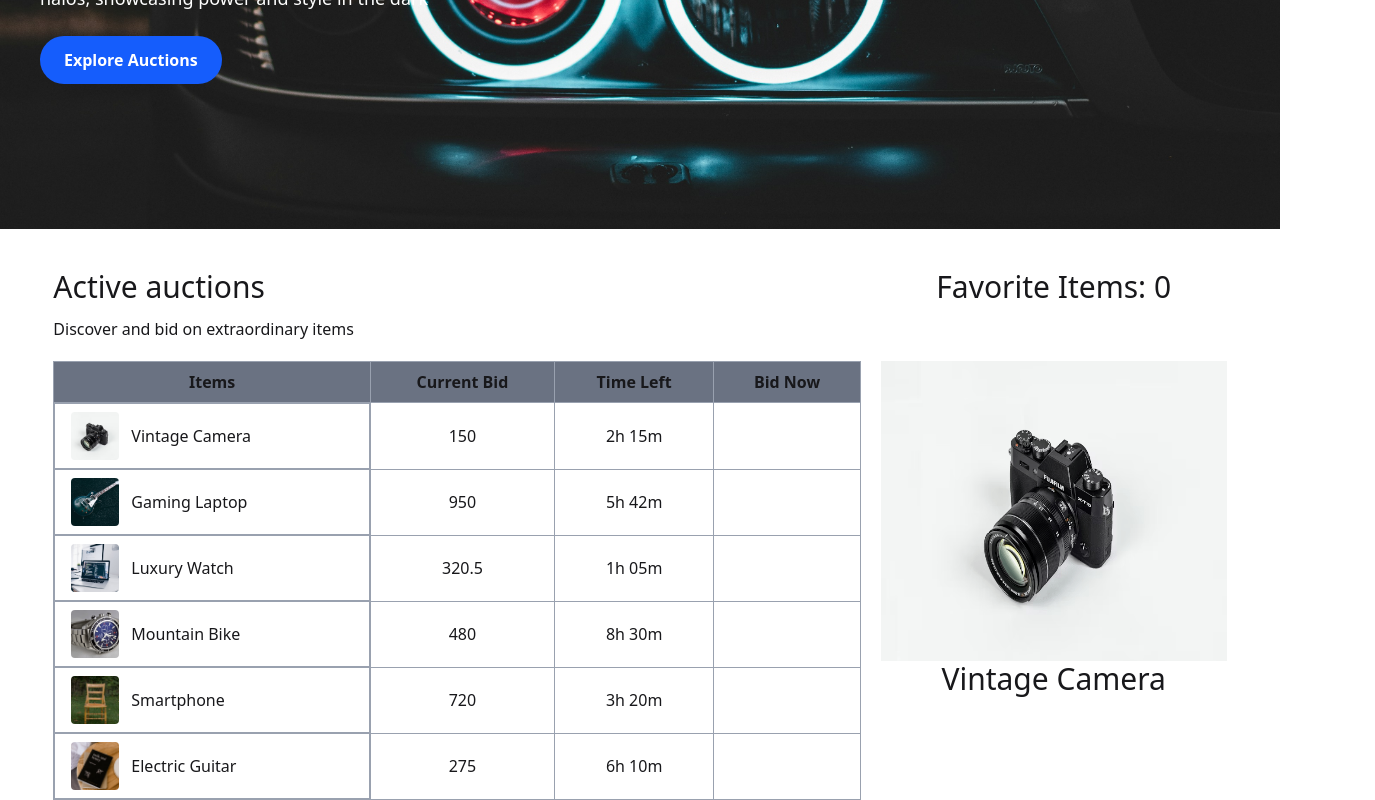
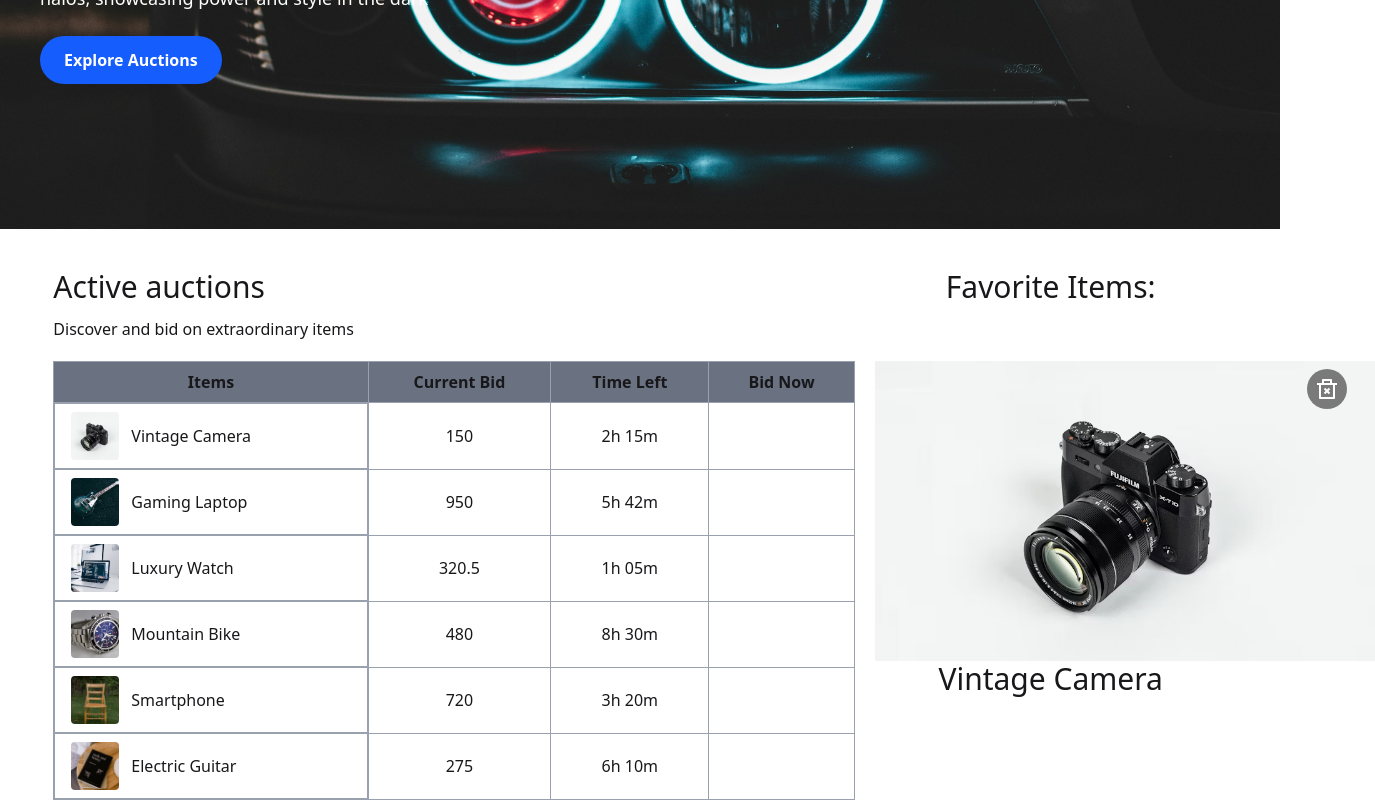
Before and after one commit to Mdismail2001/E-shop, a React (Vite) app: page / in a window 1280 px wide. Both pictures are taken after a click on the button 787 px from the left and 885 px from the top of the page. Shown: the part 451-1251 px from the top of the page, 1375 px wide, since content can reach past the window. Built offline with nearby package versions, Linux system fonts and the light colour scheme.

Commit message:
favorite items function added

```diff
--- a/src/components/favorite/Favorite.jsx
+++ b/src/components/favorite/Favorite.jsx
@@ -1,13 +1,25 @@
 import React from 'react';
+import { RiDeleteBin2Line } from "react-icons/ri";
 
-const Favorite = ({favorite}) => {
+const Favorite = ({favorite, removeBtn}) => {
     // console.log(favorite)
     return (
-        <div>
-            <h1 className='mb-14' >Favorite Items: {0} </h1>
-            <img className='h-[300px] w-[500px]' src={favorite.image} alt="" />
+        <div className='mt-14'>
+            <div className="relative w-[500px] h-[300px]">
+                <img
+                className="h-full w-full object-cover "
+                src={favorite.image}
+                alt=""
+                />
+
+                <button
+                    onClick={() => removeBtn(favorite.id)}
+                    className="absolute top-2 right-2 text-white bg-black/50 p-2 rounded-full hover:bg-black/70 mr-5">
+                    <RiDeleteBin2Line size={24} />
+                </button>
+            </div>
+
             <span>{favorite.title}</span>
-
         </div>
     );
 };
--- a/src/components/products/Products.jsx
+++ b/src/components/products/Products.jsx
@@ -4,24 +4,32 @@ import { GiSelfLove } from "react-icons/gi";
 import Product from '../product/Product';
 import Favorite from '../favorite/Favorite';
 const Products = () => {
-   const [products, setProducts]= useState([]); // this is for api
-   const [favorite, setFavorite]= useState([]); // this is for bid btn to show favorite items
+    const [products, setProducts]= useState([]); // this is for api
+    const [favorite, setFavorite]= useState([]); // this is for bid btn to show favorite items
 
 
-useEffect(()=>{                         // data fetch
+// data fetch function
+useEffect(()=>{
     fetch("/public/products.json")
     .then(res => res.json())
     .then(data => setProducts(data))
 },[])
 // console.log(products)
 
-
-const handleBidBtn =(product)=>{         // bid button function
+// bid button function
+const handleBidBtn =(product)=>{
 // console.log( product)
     setFavorite([...favorite , product])
     // console.log(favorite)
 }
 
+// favorite remove function
+const removeBtn =(id)=>{
+    // console.log("remove button added", id)
+const remainingFavorite = favorite.filter(favorite =>favorite.id !==id )
+    setFavorite(remainingFavorite)
+
+}
 
     return (
         <div className='w-11/12 mx-auto mt-10  '>
@@ -33,10 +41,12 @@ const handleBidBtn =(product)=>{         // bid button function
 
                  {/* favorite items section */}
                 <div className='text-3xl w-[30%] text-center  '>
+                    <h1>Favorite Items:</h1>
                         {
                             favorite.map(favorite => <Favorite favorite={favorite}
-                                                         key={favorite.id} >
-                                                    </Favorite>)
+                                                         key={favorite.id}
+                                                         removeBtn = {removeBtn}
+                                                         ></Favorite>)
                         }
                  </div>
             </div>
```
